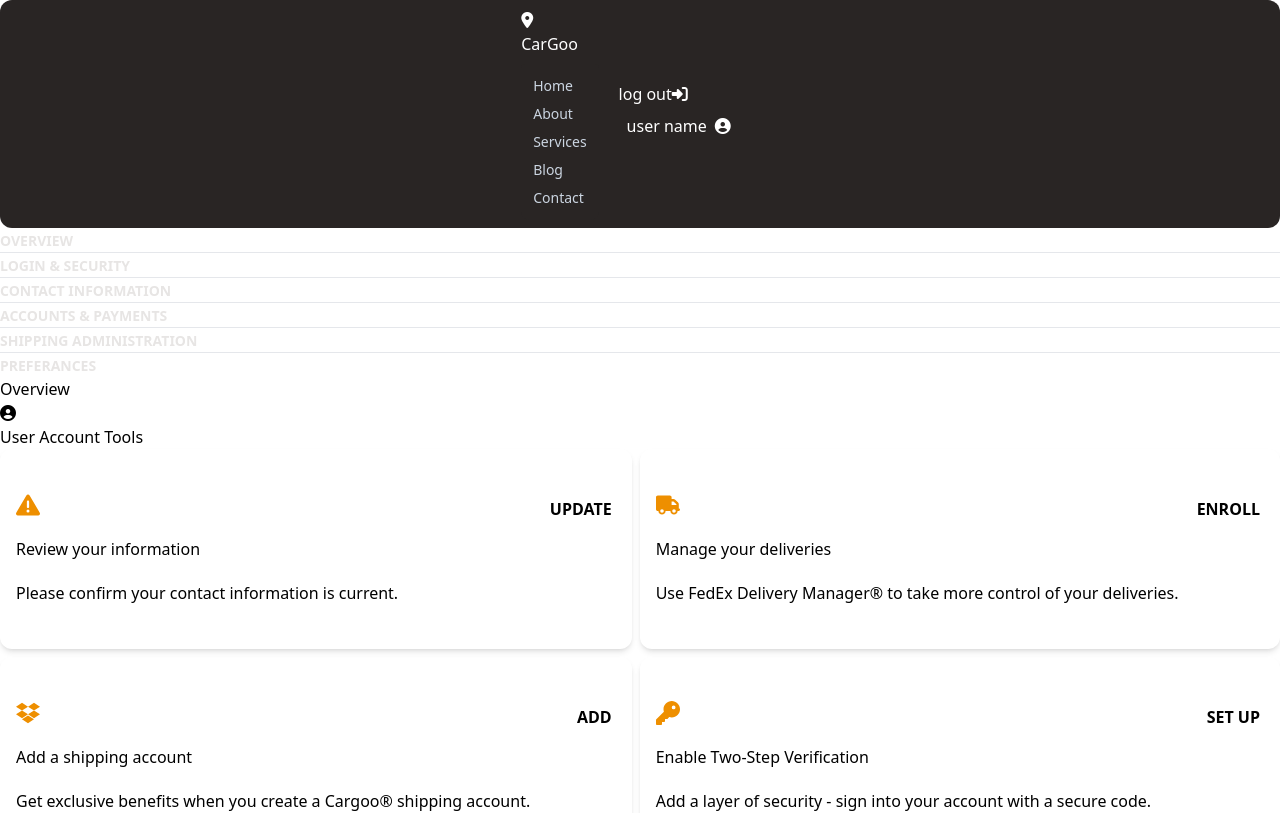
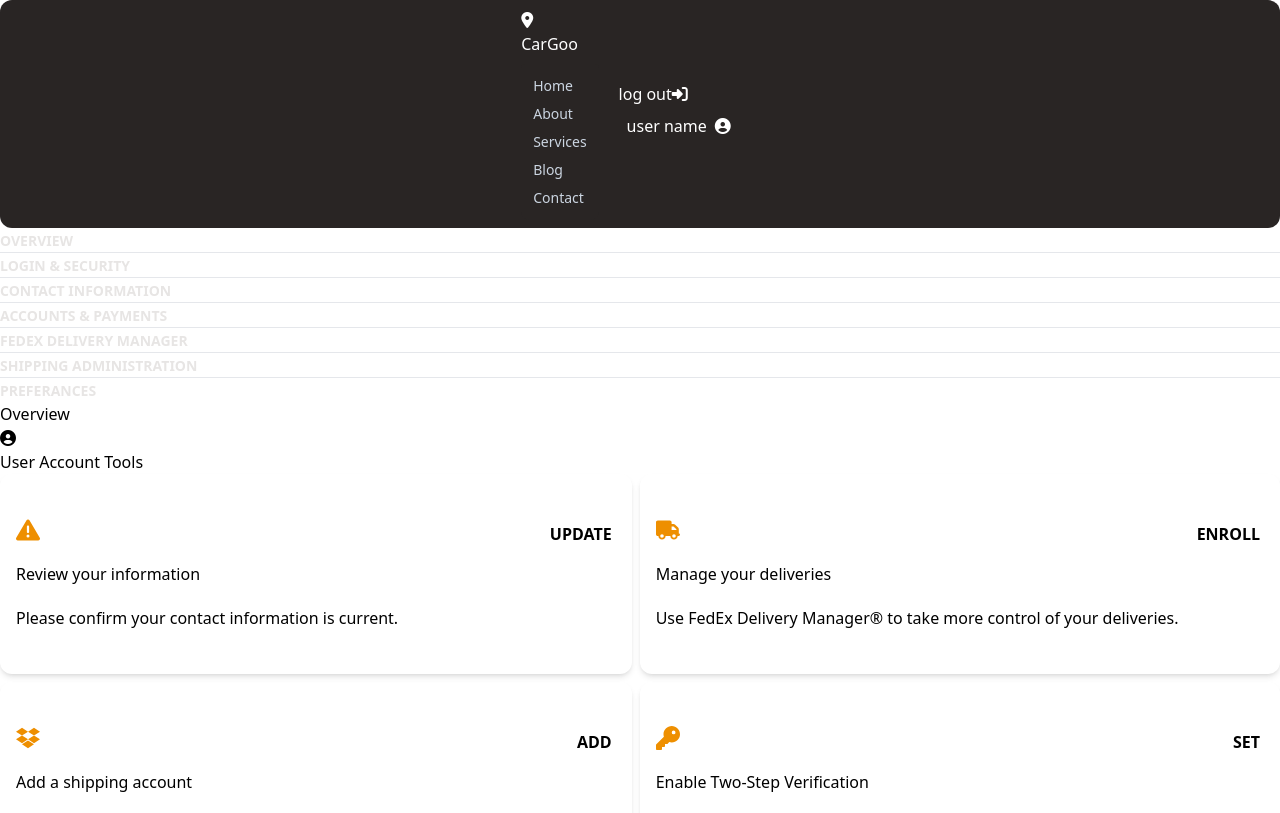
Before and after one commit to wisdomcool11/CarGoo-DashBoard, a React (Vite) app: page / in a window 1280 px wide. Shown: the top 813 px of the page. Built offline with nearby package versions, Linux system fonts and the light colour scheme.

Commit message:
add another menu to the overview page. fedex delivery manager.  and created a reuseable button that accepts children

```diff
--- a/package.json
+++ b/package.json
@@ -12,6 +12,7 @@
   "dependencies": {
     "react": "^18.2.0",
     "react-dom": "^18.2.0",
+    "react-icon": "^1.0.0",
     "react-icons": "^5.6.0"
   },
   "devDependencies": {
--- /dev/null
+++ b/src/components/button/Button.jsx
@@ -0,0 +1,11 @@
+
+
+export default function Button ({children}){
+    return (
+        <button className="bg-[#ee8f00] text-white w-[180px] h-[40px] md:w-[250px] md:h-[60px]
+        font-semibold md:font-bold text-base md:text-lg flex justify-center items-center rounded-lg
+        active:translate-y-[3px] transition ease-in">
+            {children}
+        </button>
+    )
+}
--- a/src/components/dashboard/AccountPayment.jsx
+++ b/src/components/dashboard/AccountPayment.jsx
@@ -1,6 +1,7 @@
 
 import React from "react"
 import { DashBoardContext } from "./DashBoard"
+import Button from "../button/Button"
 
 export default function AccountPayment (){
 
@@ -26,11 +27,9 @@
 
                         {/* <!-- tool card 1 --> */}
                         <div className="tool-card account__payment-card ">
-                            <a href="#" className=" bg-[#ee8f00] text-white w-[180px]
-                            h-[60px] font-bold text-lg flex justify-center items-center rounded-lg
-                            ">
+                            <Button>
                                 Pay Now
-                            </a>
+                            </Button>
                         </div >
 
                     </div>
--- a/src/components/dashboard/AsideMenu.jsx
+++ b/src/components/dashboard/AsideMenu.jsx
@@ -3,17 +3,19 @@
 
 export default function Asidemenu (){
 
-    const {setShown ,setOverviewPage , } = React.useContext(DashBoardContext)
+    const {setShown ,setOverviewPage } = React.useContext(DashBoardContext)
 
     return (
         <aside className="w-full md:w-1/3 h-full px-2 space-y-6 md:space-y-16">
-            <div className=" w-full md:w-[300px] h-full space-y-7 bg-stone-800 flex flex-col justify-center items-center p-8 rounded-xl">
+
+            <div className="w-full md:w-[300px] h-full space-y-7 bg-stone-800 flex flex-col justify-center items-center p-8 rounded-xl">
+
                 <div className="sub-profile__menu-list self-start space-y-5 list-image-[url(/src/imgs/icons/check-mark.png)] list-inside">
                     <button onClick={()=> {
                             setShown("menu1");
                             setOverviewPage ("main");
                         }}
-                        className="text-[#ee8f00]"
+
                     >
                         OVERVIEW
                     </button>
@@ -25,9 +27,11 @@
                     <hr className="sub-divider" />
                     <button onClick={()=> setShown("menu4")}>ACCOUNTS & PAYMENTS</button>
                     <hr className="sub-divider " />
-                    <button onClick={()=> setShown("menu5")}>SHIPPING ADMINISTRATION</button>
+                    <button onClick={()=> setShown("menu5")}>FEDEX DELIVERY MANAGER</button>
                     <hr className="sub-divider " />
-                    <button onClick={(()=> setShown("menu6"))}>PREFERANCES</button>
+                    <button onClick={()=> setShown("menu6")}>SHIPPING ADMINISTRATION</button>
+                    <hr className="sub-divider " />
+                    <button onClick={(()=> setShown("menu7"))}>PREFERANCES</button>
                 </div>
             </div>
         </aside>
--- a/src/components/dashboard/DashBoard.jsx
+++ b/src/components/dashboard/DashBoard.jsx
@@ -6,6 +6,7 @@
 import AccountPayment from "./AccountPayment"
 import ShippingAdmin from "./ShippingAdmin"
 import Preference from "./Preference"
+import FedexDeliveryManager from "./FedexDeliveryManager"
 
 
 const DashBoardContext = React.createContext();
@@ -39,6 +40,8 @@
         >
             <section className="bg-stone-150 py-20 px-2 md:px-4 w-full
             h-full flex flex-col md:flex-row ">
+
+                {/* dashboard buttons */}
                 <Asidemenu />
 
                 {/* dash board side menu button */}
@@ -46,8 +49,9 @@
                 {isShown === "menu2" && <LogSecurity />}
                 {isShown === "menu3" && <ContactInfo />}
                 {isShown === "menu4" && <AccountPayment />}
-                {isShown === "menu5" && <ShippingAdmin />}
-                {isShown === "menu6" && <Preference />}
+                {isShown === "menu5" && <FedexDeliveryManager />}
+                {isShown === "menu6" && <ShippingAdmin />}
+                {isShown === "menu7" && <Preference />}
             </section>
         </DashBoardContext.Provider>
     )
--- /dev/null
+++ b/src/components/dashboard/FedexDeliveryManager.jsx
@@ -0,0 +1,83 @@
+
+import React from "react";
+import { DashBoardContext } from "./DashBoard";
+import Button from "../button/Button";
+
+// icons
+import { LuPackageSearch } from "react-icons/lu";
+import { FaPeopleCarryBox } from "react-icons/fa6";
+import { MdOutlineLocalConvenienceStore } from "react-icons/md";
+
+const keyBenefit = [
+    {
+        key: 1,
+        icon : <LuPackageSearch className="text-2xl md:text-3xl"/>,
+        topic: "Tracking",
+        text : " Track packages and set up notifications on your phone, tablet, or computer."
+    },
+    {
+        key: 2,
+        icon : <FaPeopleCarryBox className="text-2xl md:text-3xl"/>,
+        topic: "Security",
+        text : " Keep deliveries safe by redirectly thousands of convenient locations."
+    },
+    {
+        key: 3,
+        icon : <MdOutlineLocalConvenienceStore className="text-2xl md:text-3xl"/>,
+        topic: "Convenience",
+        text : "Sign for packages digitally or redirect them for pick up on your own time."
+    }
+]
+
+export default function FedexDeliveryManager (){
+
+    const {scrollRef} = React.useContext(DashBoardContext)
+    return (
+        <div ref={scrollRef} className="w-full md:w-2/3 mt-20 md:mt-0">
+            <h2 className="text-xl md:text-5xl
+                font-light text-stone-800 ">
+                FedEx Delivery Manager
+            </h2>
+
+            <div className="w-full flex items-center gap-1 my-1">
+                <h5 className="text-stone-500 text-sm md:text-base font-light">
+                    Manage your login information, security settings and trusted devices
+                </h5>
+            </div>
+
+            <div className="bg-stone-150 py-10 px-2 md:px-4 w-full md:w-[800px] h-full flex flex-col gap-7 md:mx-auto ">
+                    <Button>
+                        SIGN UP FOR FREE
+                    </Button>
+                <h3 className="text-xl md:text-2xl font-extralight">Two-step verification</h3>
+
+                <div className="w-full md:w-[90%] grid grid-flow-col grid-col-3 gap-3">
+                    {/* cards */}
+                    {keyBenefit.map (keyBen => {
+                        return (
+                            <div key={keyBen.key} className="flex flex-col gap-2">
+                                <div>
+                                    {keyBen.icon}
+                                </div>
+                                <div className="flex flex-col gap-3">
+                                    <h3 className="font-semibold text-base md:text-lg">{keyBen.topic}</h3>
+                                    <p className="text-stone-500 text-sm md:text-base font-extralight">
+                                        {keyBen.text}
+                                    </p>
+                                </div>
+                            </div>
+
+                        )
+                    })
+
+                    }
+                </div>
+
+                <button className="w-[120px] md:w-[160px] border-2 border-[#007ab7] text-[#007ab7]
+                p-2 rounded-full font-medium text-sm md:text-lg cursor-pointer hover:scale-[1.06] transition-all ease-in-out">
+                    VIEW DETAILS
+                </button>
+            </div>
+        </div>
+    )
+}
--- a/src/components/dashboard/LogSecurity.jsx
+++ b/src/components/dashboard/LogSecurity.jsx
@@ -63,7 +63,7 @@
                             Choose when you want to use two-step verification. CarGoo may override these settings and
                             require verification when we detect suspicious behavior.
                         </p>
-                        <a href="#" className="tool-link self-start text-[#007ab7] font-bold text-xs ">ADD</a>
+                        {/* <a href="#" className="tool-link self-start text-[#007ab7] font-bold text-xs ">ADD</a> */}
                         <div className="w-full">
                             <h4>Two-step verification at login</h4>
 
--- a/src/components/dashboard/Overview.jsx
+++ b/src/components/dashboard/Overview.jsx
@@ -6,12 +6,45 @@
 import ContactInfo from "./ContactInfo";
 import ShippingAdmin from "./ShippingAdmin";
 import LogSecurity from "./LogSecurity";
+import FedexDeliveryManager from "./FedexDeliveryManager";
+
+const overViewCard = [
+    {
+        key: 1,
+        icon : <FaTriangleExclamation className="profile-icon"/>,
+        title: "Review your information",
+        text: "Please confirm your contact information is current.",
+        page: "contact",
+        button: "UPDATE"
+    },
+    {
+        key: 2,
+        icon : <FaDropbox className="profile-icon"/> ,
+        title: "Add a shipping account",
+        text: "Get exclusive benefits when you create a Cargoo® shipping account.",
+        page: "shipping",
+        button: "ADD"
+    },
+    {
+        key: 3,
+        icon :  <FaTruck className="profile-icon"/>,
+        title: "Manage your deliveries",
+        text: " Use FedEx Delivery Manager® to take more control of your deliveries.",
+        page: "fedexManger",
+        button: "ENROLL"
+    },
+    {
+        key: 4,
+        icon :  <FaKey className="profile-icon" />,
+        title: "Enable Two-Step Verification",
+        text: "  Add a layer of security - sign into your account with a secure code.",
+        page: "security",
+        button: "SET"
+    }
+]
 
 // react-icon
-import { FaTriangleExclamation } from "react-icons/fa6";
-import { FaDropbox } from "react-icons/fa6";
-import { FaKey } from "react-icons/fa6";
-import { FaTruck } from "react-icons/fa6";
+import { FaTriangleExclamation ,FaDropbox, FaKey, FaTruck } from "react-icons/fa6";
 
 export default function Overview (){
 
@@ -23,6 +56,7 @@
             {overviewPage === "contact" && <ContactInfo /> }
             {overviewPage === "shipping" && <ShippingAdmin />}
             {overviewPage === "security" &&  <LogSecurity />}
+            {overviewPage === "fedexManger" && <FedexDeliveryManager />}
         </>
     )
 }
@@ -52,67 +86,25 @@
                 <div className="profile--tool__container">
 
                     {/* <!-- tool card 1 --> */}
-                    <div className="tool-card ">
+                    {overViewCard.map(card => {
+                        return (
+                            <div key={card.key} className="tool-card ">
                                 {/* <i className="fa-solid fa-triangle-exclamation profile-icon"></i> */}
-                        <FaTriangleExclamation className="profile-icon"/>
-                        <h3>Review your information</h3>
+                                {card.icon}
+                                <h3>{card.title}</h3>
                                 <p>
-                            Please confirm your contact information is current.
+                                    {card.text}
                                 </p>
                                 <button
                                     className="tool-link self-start
                                     text-[#007ab7] font-bold text-xs "
-                            onClick={()=> setOverviewPage("contact")}
+                                    onClick={()=> setOverviewPage(card.page)}
                                 >
-                            UPDATE
+                                    {card.button}
                                 </button>
                             </div >
-
-                    {/* <!-- tool card 2  --> */}
-                    <div className="tool-card ">
-                    {/* <i className="fa-solid fa-box-open profile-icon"></i> */}
-                        <FaDropbox className="profile-icon"/>
-                        <h3>Add a shipping account</h3>
-                        <p>
-                            Get exclusive benefits when you create a Cargoo® shipping account.
-                        </p>
-                        <button
-                            onClick={()=> setOverviewPage("shipping")}
-                            className="tool-link self-start text-[#007ab7] font-bold text-xs ">
-                            ADD
-                        </button>
-                    </div >
-
-                    {/* <!-- tool card 2  --> */}
-                    <div className="tool-card ">
-                    {/* <i className="fa-solid fa-box-open profile-icon"></i> */}
-                        <FaTruck className="profile-icon"/>
-                        <h3>Manage your deliveries</h3>
-                        <p>
-                        Use FedEx Delivery Manager® to take more control of your deliveries.
-                        </p>
-                        <button
-                            onClick={()=> setOverviewPage("shipping")}
-                            className="tool-link self-start text-[#007ab7] font-bold text-xs ">
-                            ENROLL
-                        </button>
-                    </div >
-
-                    {/* <!-- tool card 3 --> */}
-                    <div className="tool-card">
-                        {/* <i className="fa-sharp fa-solid fa-key profile-icon "></i> */}
-                        <FaKey className="profile-icon" />
-                        <h3>Enable Two-Step Verification</h3>
-                        <p>
-                            Add a layer of security - sign into your account with a secure code.
-                        </p>
-                        <button className="tool-link self-start text-[#007ab7] font-bold text-xs "
-                            onClick={()=> setOverviewPage("security")}
-                        >
-                            SET UP
-                        </button>
-
-                    </div >
+                        )
+                    })}
 
                 </div>
 
--- a/src/components/dashboard/ShippingAdmin.jsx
+++ b/src/components/dashboard/ShippingAdmin.jsx
@@ -1,6 +1,7 @@
 
 import React from "react"
 import { DashBoardContext } from "./DashBoard"
+import Button from "../button/Button"
 
 export default function ShippingAdmin (){
     const{scrollRef} = React.useContext(DashBoardContext)
@@ -90,9 +91,9 @@
                 </div>
 
                 <div className="account__payment-card row-start-4 col-start-2 col-end-2 mt-4 " >
-                    <a href="#" className= "bg-[#ee8f00] text-white w-[180px] h-[60px] font-bold text-lg flex justify-center items-center rounded-lg">
+                    <Button>
                         GET STARTED
-                    </a>
+                    </Button>
                 </div>
             </div>
 
--- a/src/index.css
+++ b/src/index.css
@@ -147,6 +147,7 @@
     active:translate-y-[3px] transition ease-in
 }
 
+
 /* profile tool container */
 .profile--tool__container {
     @apply w-full flex flex-col md:grid
@@ -264,7 +265,7 @@
    display: flex;
    flex-direction: column;
    gap: 6rem;
-   transition: border 0.5ms ease-in;
+   transition: border-top 0.6ms ease-in;
 }
 
 .input-control input:hover{
```
Also changed, not shown: 1 other file (tests, documents, lock files or other folders). Lines whose indentation alone changed are shown as unchanged.
